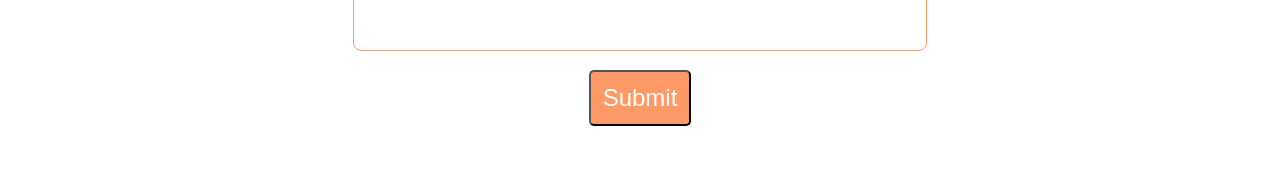
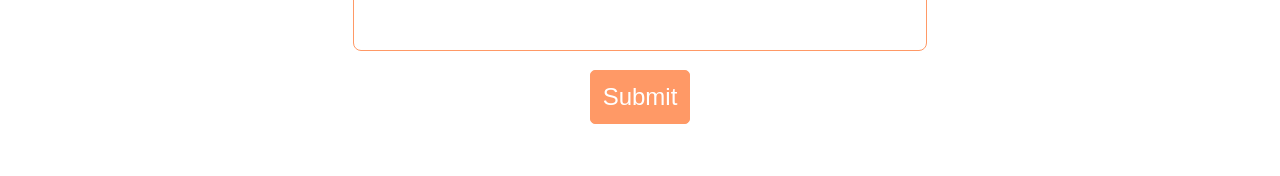
Before and after one commit to liztrenholme/jackie, a React (Create React App) app: page / in a window 1280 px wide. Both pictures are taken after a click on the item "Contact Me". Shown: the part 618-794 px from the top of the page. Built offline with nearby package versions, Linux system fonts and the light colour scheme; a web font is replaced by a local one.

Commit message:
button styling

```diff
--- a/src/components/contact/contact.css
+++ b/src/components/contact/contact.css
@@ -20,6 +20,7 @@ textarea {
     border-radius: 5px;
     padding: .5em;
     background-color: #ff9966;
+    border: solid 1px #ff9966;
     color: #fff;
 }
 
```
